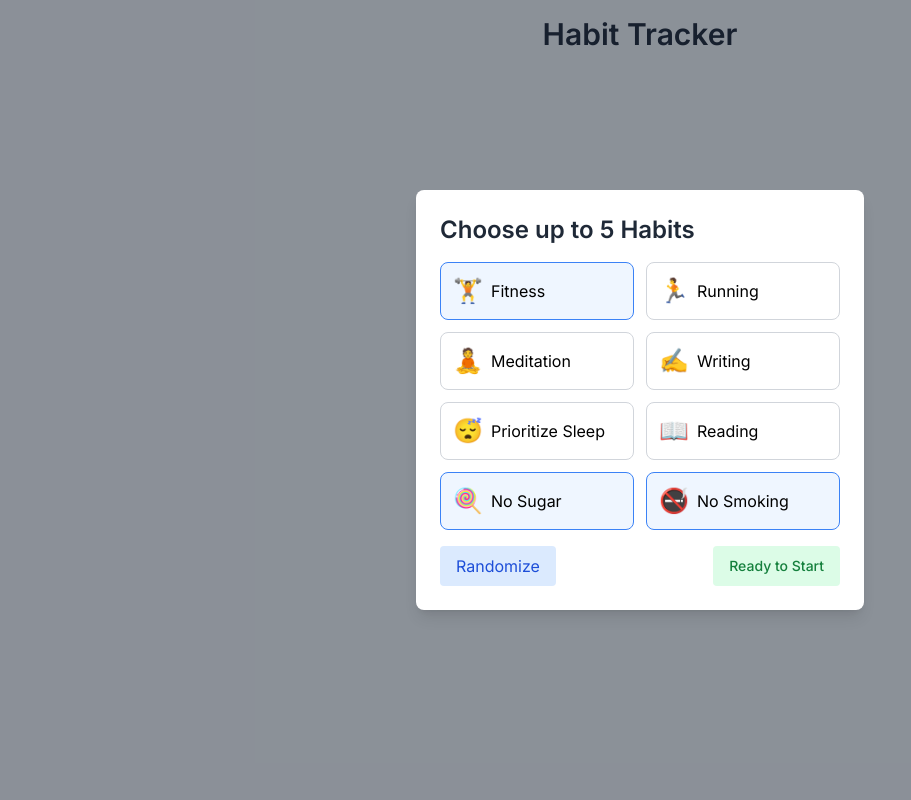
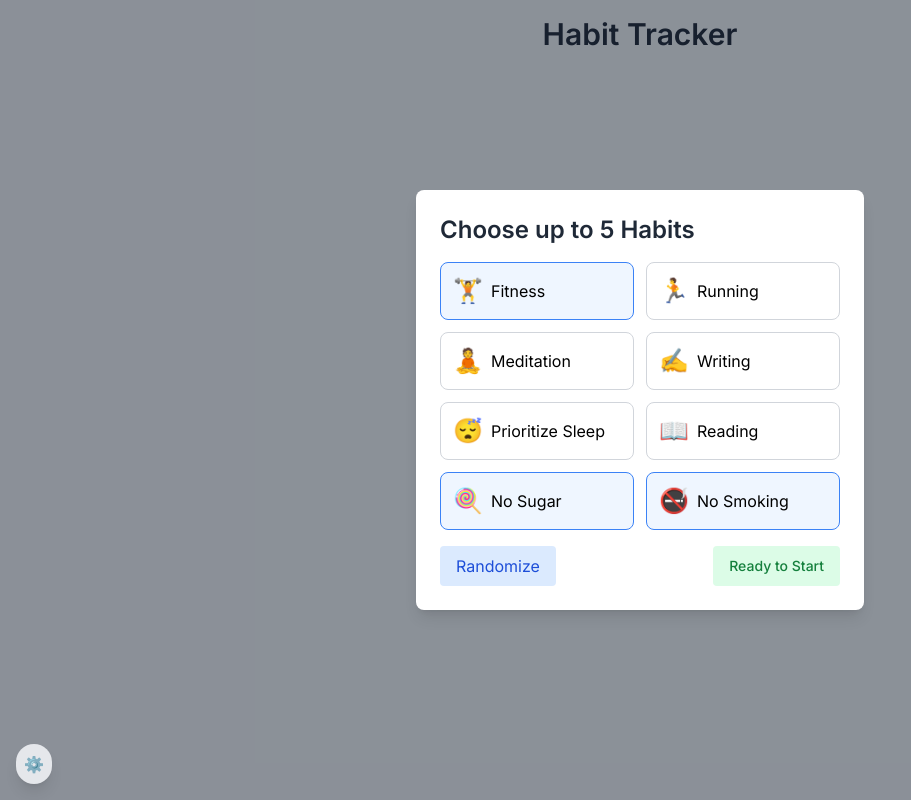
Before and after one commit to lvjian700/2minutehabits, a React (Vite) app: page / in a window 1280 px wide. Shown: the whole page, without its empty margins (0-911 px from the left). Built offline with nearby package versions, Linux system fonts and the light colour scheme.

Commit message:
Adding debug menu for clear data

```diff
--- a/src/App.tsx
+++ b/src/App.tsx
@@ -29,6 +29,7 @@ const SUGGESTIONS = [
 const App: React.FC = () => {
   const [habits, setHabits] = useLocalStorage<Habit[]>('habitTrackerData', []);
   const [selectedHabitId, setSelectedHabitId] = useState<number | null>(null);
+  const [debugOpen, setDebugOpen] = useState(false);
 
   const saveHabits = (newHabits: Omit<Habit, 'logs'>[]) => {
     const formatted = newHabits.map(h => ({ ...h, logs: {} }));
@@ -47,8 +48,19 @@ const App: React.FC = () => {
     );
   };
 
+  // Clear all habit data for debugging
+  const handleClearData = () => {
+    if (confirm('Clear all habit data? This cannot be undone.')) {
+      localStorage.removeItem('habitTrackerData');
+      setHabits([]);
+      setSelectedHabitId(null);
+      setDebugOpen(false);
+    }
+  };
+
   return (
-    <div className="min-h-screen p-4">
+    <>
+      <div className="min-h-screen p-4">
       <h1 className="text-3xl text-center font-semibold mb-6 text-gray-900">Habit Tracker</h1>
       {habits.length === 0 && (
         <SetupModal
@@ -109,7 +121,27 @@ const App: React.FC = () => {
           )}
         </div>
       )}
-    </div>
+      </div>
+      {/* Debug menu: clear local storage */}
+      <div className="fixed bottom-4 left-4 z-50">
+      <button
+        onClick={() => setDebugOpen(open => !open)}
+        className="bg-gray-200 hover:bg-gray-300 text-gray-700 p-2 rounded-full shadow-lg transition"
+      >
+        ⚙️
+      </button>
+      {debugOpen && (
+        <div className="mt-2 bg-white border border-gray-200 rounded shadow-lg">
+          <button
+            onClick={handleClearData}
+            className="block w-full text-left px-4 py-2 text-red-600 hover:bg-gray-100"
+          >
+            Clear Data
+          </button>
+        </div>
+      )}
+      </div>
+    </>
   );
 };
 
```
